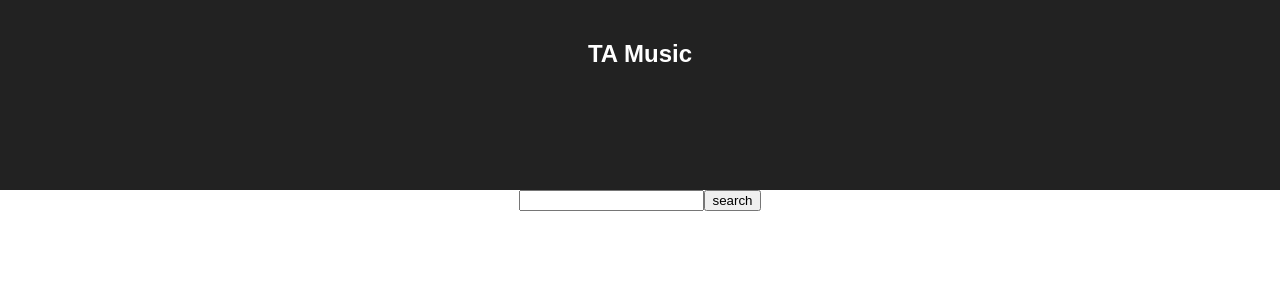
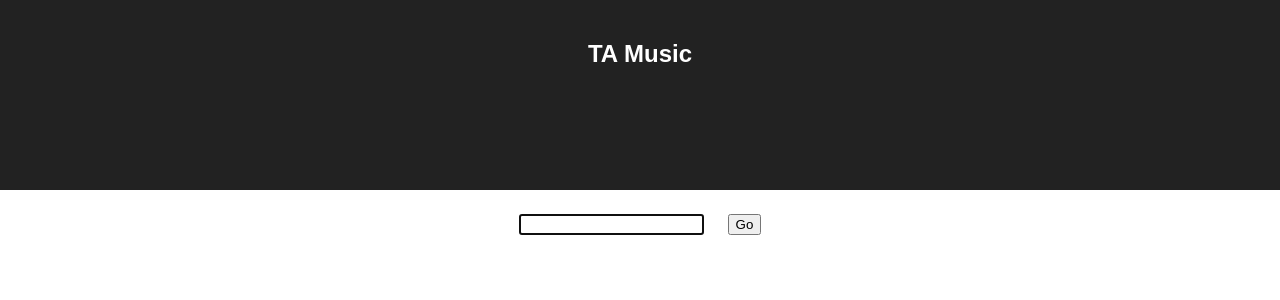
Before and after one commit to amiiit/ta-music, a React (Create React App) app: page / in a window 1280 px wide. Shown: the top 300 px of the page. Built offline with nearby package versions, Linux system fonts and the light colour scheme.

Commit message:
some styling

```diff
--- a/src/App.css
+++ b/src/App.css
@@ -1,5 +1,10 @@
 .App {
   text-align: center;
+
+}
+
+.App > div:not(:first-child) {
+    margin-top: 24px;
 }
 
 .App-header {
@@ -12,3 +17,20 @@
 .App-intro {
   font-size: large;
 }
+
+.box-container {
+  display: flex;
+  flex-direction: row;
+  flex-wrap: wrap;
+}
+
+.box {
+  width: 300px;
+  height: 450px;
+  margin: 30px;
+  border: solid 2px lavender;
+}
+
+.artist-search input {
+    margin-right: 24px;
+}
--- a/src/App.js
+++ b/src/App.js
@@ -11,6 +11,10 @@ class App extends Component {
             searchInputValue: '',
             artistsSuggestions: []
         }
+    }
+
+    componentDidMount(){
+        this.inputRef.focus()
     }
 
     handleSearchInputChange = e => {
@@ -43,10 +47,11 @@ class App extends Component {
                 <div className='artist-search'>
                     <input value={this.state.searchInputValue}
                            onChange={this.handleSearchInputChange}
+                           ref={ref => {this.inputRef = ref}}
                     />
-                    <button onClick={this.handleSearchClick}>search</button>
+                    <button onClick={this.handleSearchClick}>Go</button>
                 </div>
-                <div className='artists-suggestions'>
+                <div className='artists-suggestions box-container'>
                     {
                         this.state.artistsSuggestions.map(artist => (
                             <ArtistBox artist={artist}/>
```
